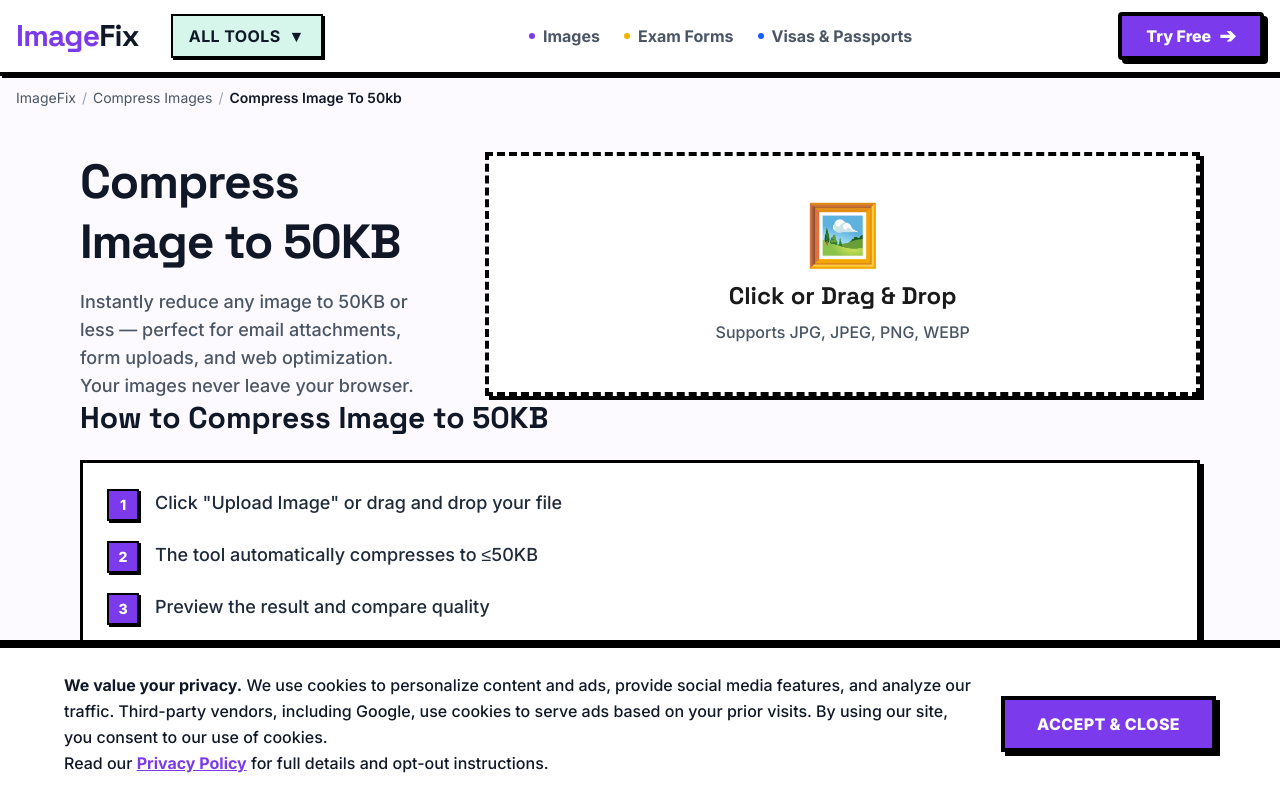
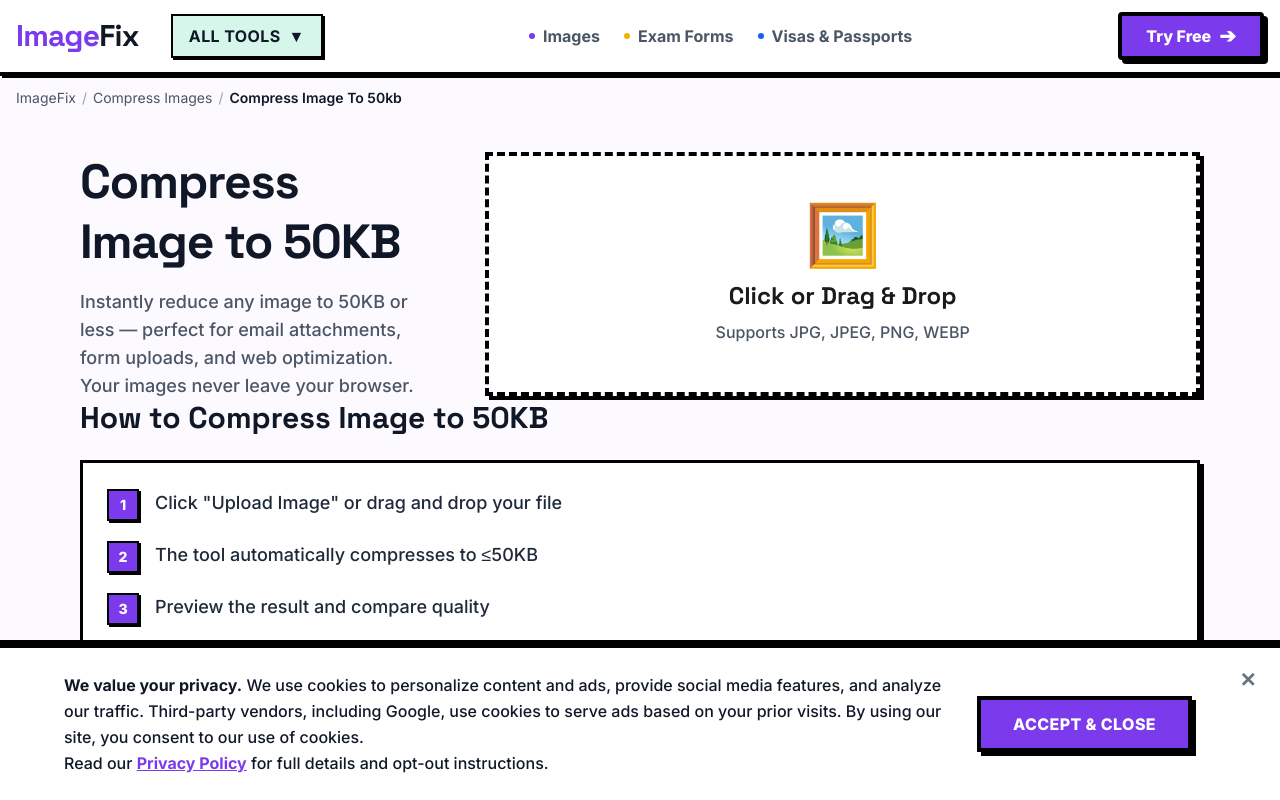
Before and after one commit to Sahil-2005/ImageFix, a Next.js app: page /compress-images/compress-image-to-50kb in a window 1280 px wide. Shown: the top 800 px of the page. Built offline with nearby package versions, Linux system fonts and the light colour scheme.

Commit message:
cookies cross over

```diff
--- a/src/components/ui/CookieConsent.tsx
+++ b/src/components/ui/CookieConsent.tsx
@@ -18,11 +18,25 @@
     setIsVisible(false);
   };
 
+  const closeCookies = () => {
+    localStorage.setItem('cookie_consent', 'dismissed');
+    setIsVisible(false);
+  };
+
   if (!isVisible) return null;
 
   return (
     <div className="fixed bottom-0 left-0 right-0 bg-white border-t-4 border-black p-4 md:p-6 z-[100] shadow-[0_-4px_0_rgba(0,0,0,1)]">
-      <div className="max-w-6xl mx-auto flex flex-col md:flex-row items-center justify-between gap-6">
+      {/* Close Cross */}
+      <button
+        onClick={closeCookies}
+        className="absolute top-2 right-2 md:top-4 md:right-4 w-8 h-8 flex items-center justify-center text-gray-500 hover:text-black hover:bg-gray-100 rounded-full transition-colors font-bold text-xl"
+        aria-label="Close"
+      >
+        ✕
+      </button>
+
+      <div className="max-w-6xl mx-auto flex flex-col md:flex-row items-center justify-between gap-6 pr-6">
         <div className="text-gray-900 font-medium text-sm md:text-base leading-relaxed flex-1">
           <strong>We value your privacy.</strong> We use cookies to personalize content and ads, provide social media features, and analyze our traffic. Third-party vendors, including Google, use cookies to serve ads based on your prior visits. By using our site, you consent to our use of cookies.
           <br className="hidden md:block" />
```
